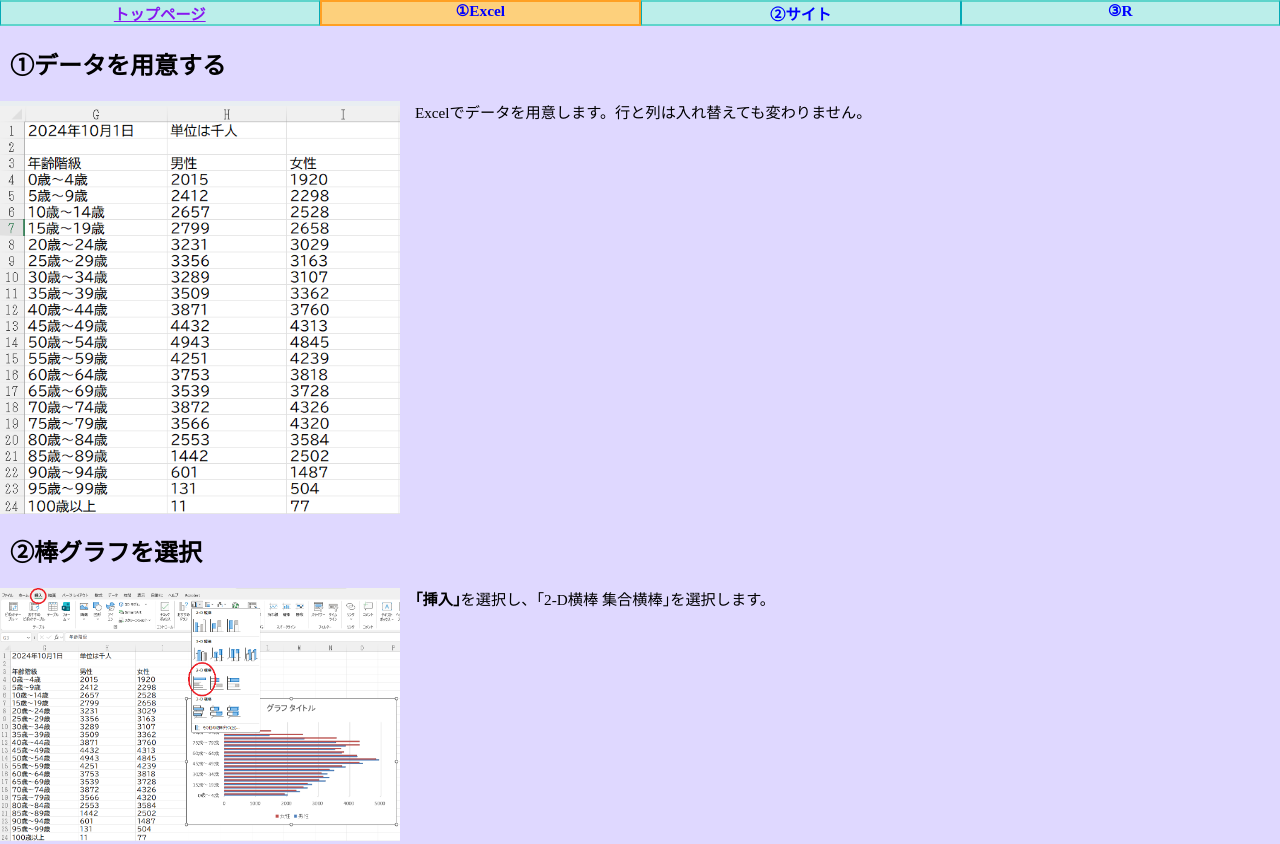
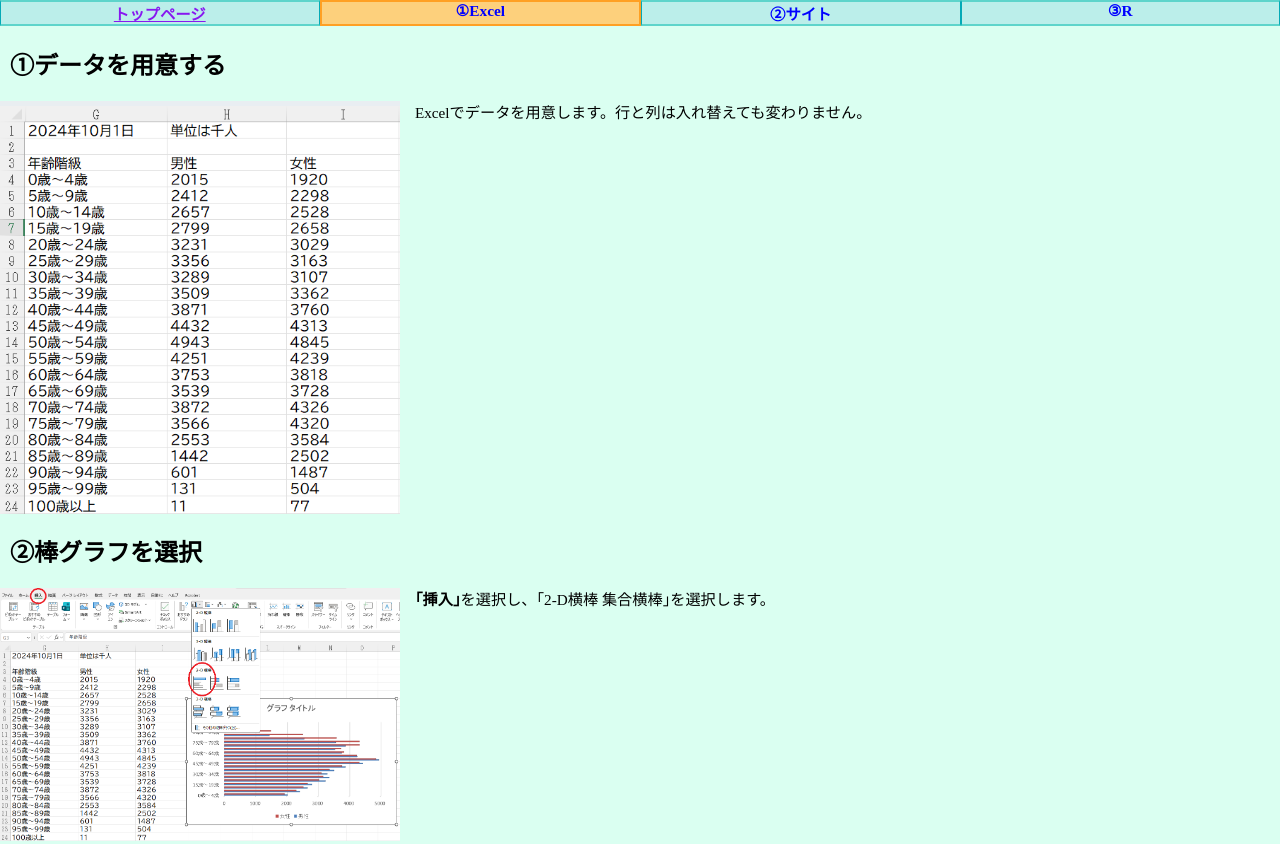
Before and after one commit to Scharodoashihana/Excel-pyramid, a plain HTML site: page index.html in a window 1280 px wide. Shown: the top 844 px of the page. Drawn offline with Linux system fonts and the light colour scheme.

Commit message:
Add files via upload

```diff
--- a/style.css
+++ b/style.css
@@ -1,6 +1,6 @@
 body {
     margin: 0;
-    background-color: #dfd8ff;
+    background-color: #dafff1;
 }
 .menu{
     display: flex;
```
